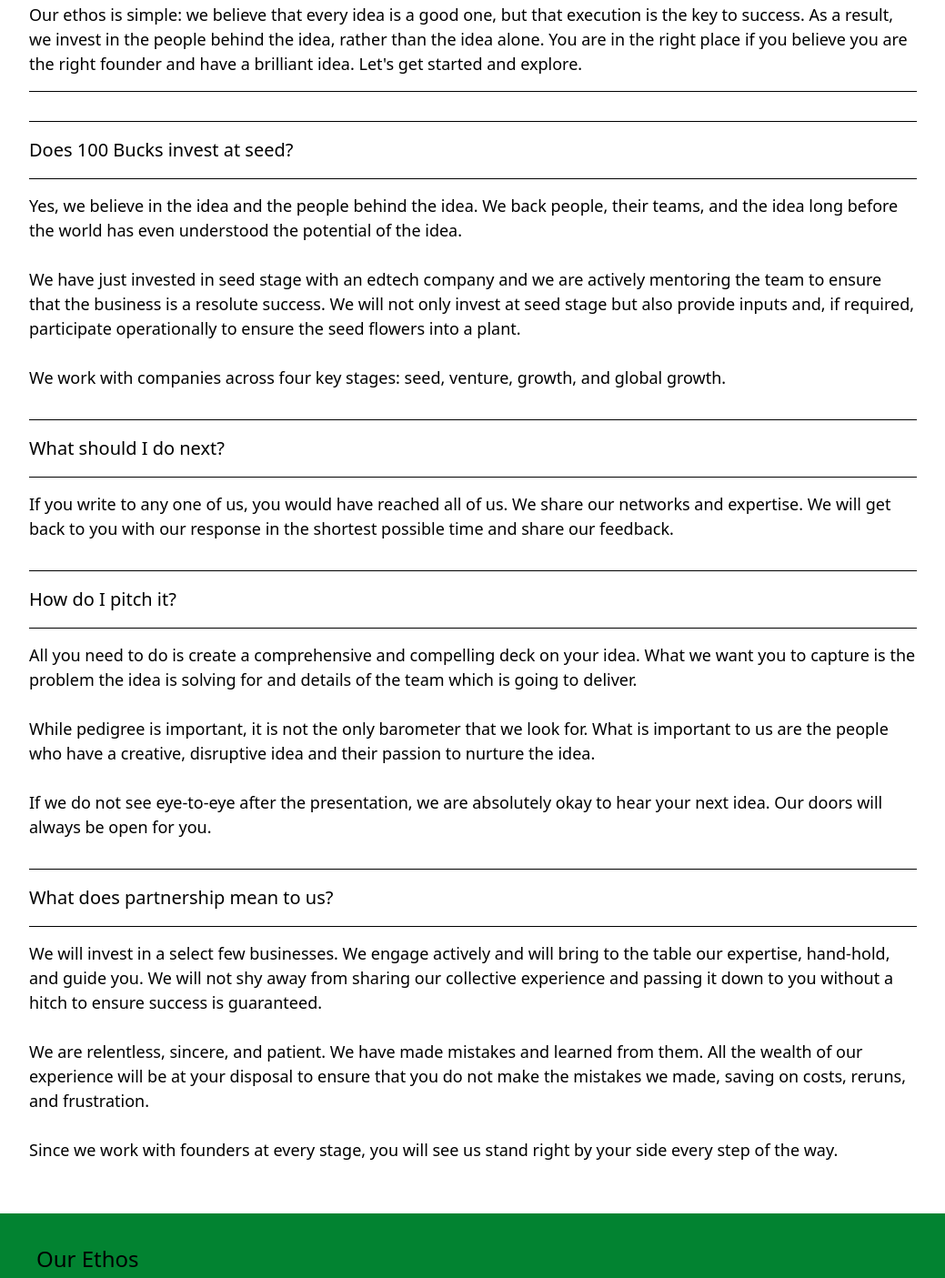
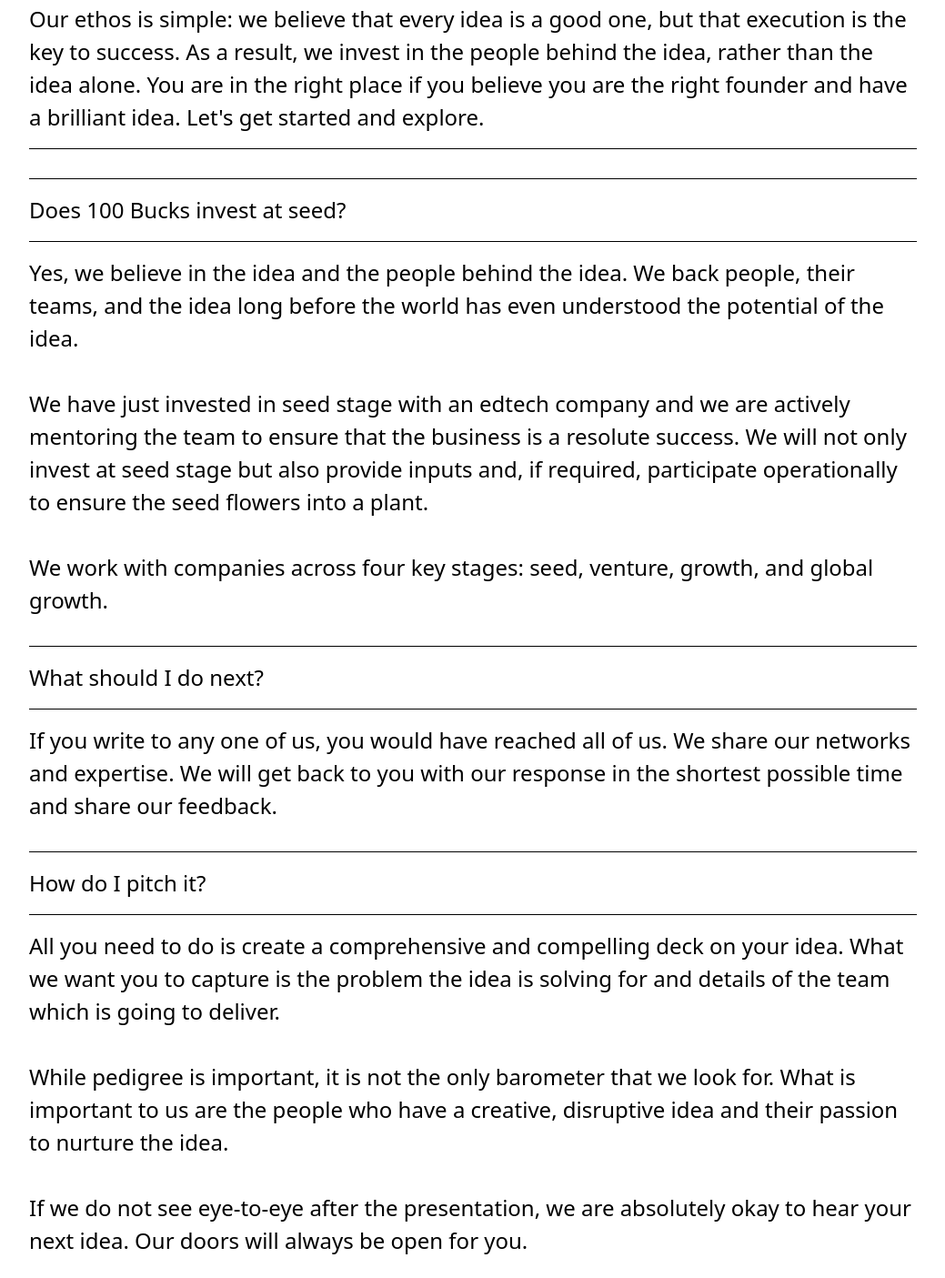
Before and after one commit to DetechDigitalSolutions-Development/100Bucks, a website: page html/faq.html in a window 1280 px wide. Shown: the part 443-1848 px from the top of the page at 91% size, without its empty margins (120-1159 px from the left). Drawn offline with nearby package versions, Linux system fonts and the light colour scheme; files that its build step writes are made by us from their sources.

```diff
--- a/html/faq.html
+++ b/html/faq.html
@@ -79,7 +79,7 @@
     <!-- Introduction Section -->
     <section class="font-poppins px-6 md:px-28 mb-8">
       <hr class="border-t border-black mb-4">
-      <p class="text-[18px] font-light text-customGray">
+      <p class="text-[24px] font-light text-customGray">
         Our ethos is simple: we believe that every idea is a good one, but that execution is the key to success. As a result, we invest in the people behind the idea, rather than the idea alone. You are in the right place if you believe you are the right founder and have a brilliant idea. Let's get started and explore.
       </p>
       <hr class="border-t border-black mt-4">
@@ -89,9 +89,9 @@
     <section class="font-poppins px-6 md:px-28">
       <div class="mb-8">
         <hr class="border-t border-black mb-4">
-        <h3 class="text-[20px] font-normal">Does 100 Bucks invest at seed?</h3>
+        <h3 class="text-[24px] font-normal">Does 100 Bucks invest at seed?</h3>
         <hr class="border-t border-black my-4">
-        <p class="text-[18px] font-light text-customGray">
+        <p class="text-[24px] font-light text-customGray">
           Yes, we believe in the idea and the people behind the idea. We back people, their teams, and the idea long before the world has even understood the potential of the idea. <br /><br />
           We have just invested in seed stage with an edtech company and we are actively mentoring the team to ensure that the business is a resolute success. We will not only invest at seed stage but also provide inputs and, if required, participate operationally to ensure the seed flowers into a plant. <br /><br />
           We work with companies across four key stages: seed, venture, growth, and global growth.
@@ -99,17 +99,17 @@
       </div>
       <div class="mb-8">
         <hr class="border-t border-black mb-4">
-        <h3 class="text-[20px] font-normal">What should I do next?</h3>
+        <h3 class="text-[24px] font-normal">What should I do next?</h3>
         <hr class="border-t border-black my-4">
-        <p class="text-[18px] font-light text-customGray">
+        <p class="text-[24px] font-light text-customGray">
           If you write to any one of us, you would have reached all of us. We share our networks and expertise. We will get back to you with our response in the shortest possible time and share our feedback.
         </p>
       </div>
       <div class="mb-8">
         <hr class="border-t border-black mb-4">
-        <h3 class="text-[20px] font-normal">How do I pitch it?</h3>
+        <h3 class="text-[24px] font-normal">How do I pitch it?</h3>
         <hr class="border-t border-black my-4">
-        <p class="text-[18px] font-light text-customGray">
+        <p class="text-[24px] font-light text-customGray">
           All you need to do is create a comprehensive and compelling deck on your idea. What we want you to capture is the problem the idea is solving for and details of the team which is going to deliver. <br /><br />
           While pedigree is important, it is not the only barometer that we look for. What is important to us are the people who have a creative, disruptive idea and their passion to nurture the idea. <br /><br />
           If we do not see eye-to-eye after the presentation, we are absolutely okay to hear your next idea. Our doors will always be open for you.
@@ -117,9 +117,9 @@
       </div>
       <div class="mb-8">
         <hr class="border-t border-black mb-4">
-        <h3 class="text-[20px] font-normal">What does partnership mean to us?</h3>
+        <h3 class="text-[24px] font-normal">What does partnership mean to us?</h3>
         <hr class="border-t border-black my-4">
-        <p class="text-[18px] font-light text-customGray">
+        <p class="text-[24px] font-light text-customGray">
           We will invest in a select few businesses. We engage actively and will bring to the table our expertise, hand-hold, and guide you. We will not shy away from sharing our collective experience and passing it down to you without a hitch to ensure success is guaranteed. <br /><br />
           We are relentless, sincere, and patient. We have made mistakes and learned from them. All the wealth of our experience will be at your disposal to ensure that you do not make the mistakes we made, saving on costs, reruns, and frustration. <br /><br />
           Since we work with founders at every stage, you will see us stand right by your side every step of the way.
```
Also changed, not shown: html/contact.html (+6 -6 lines).
